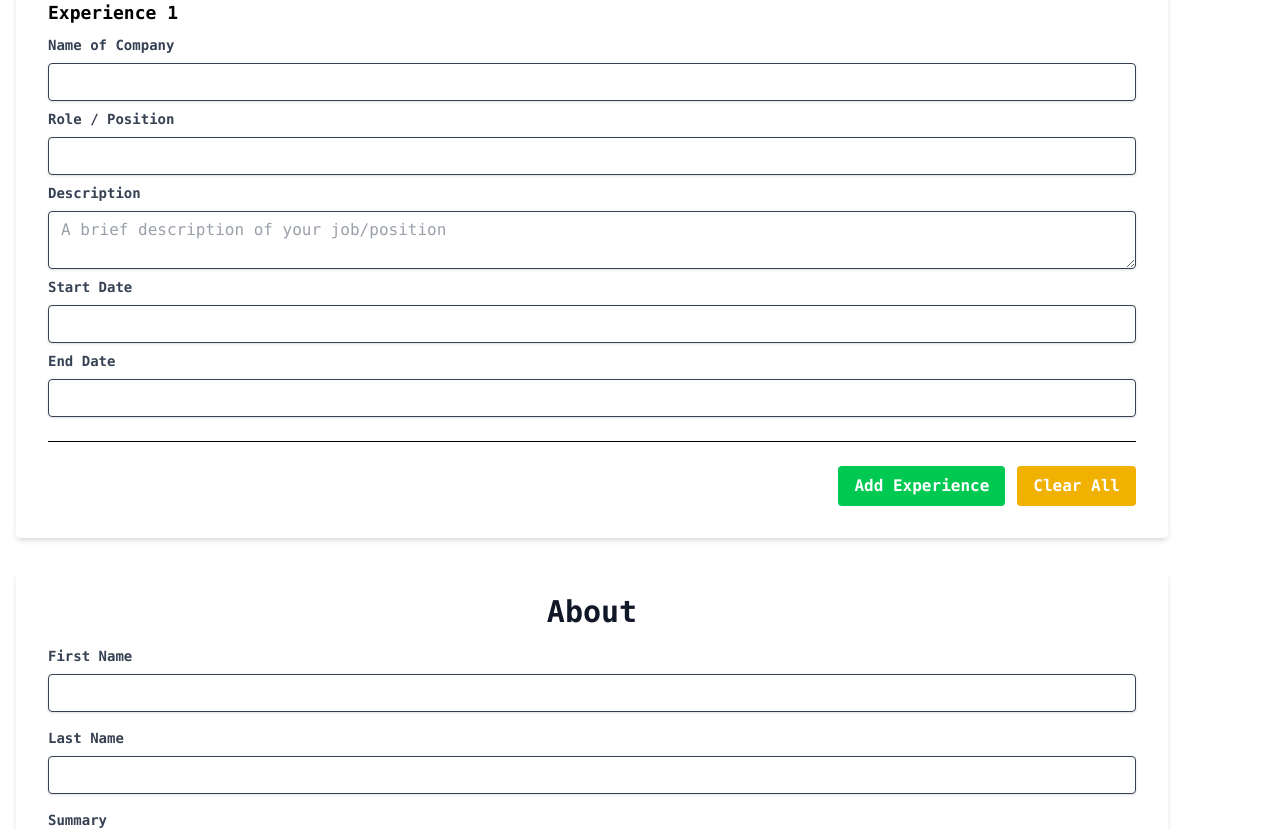
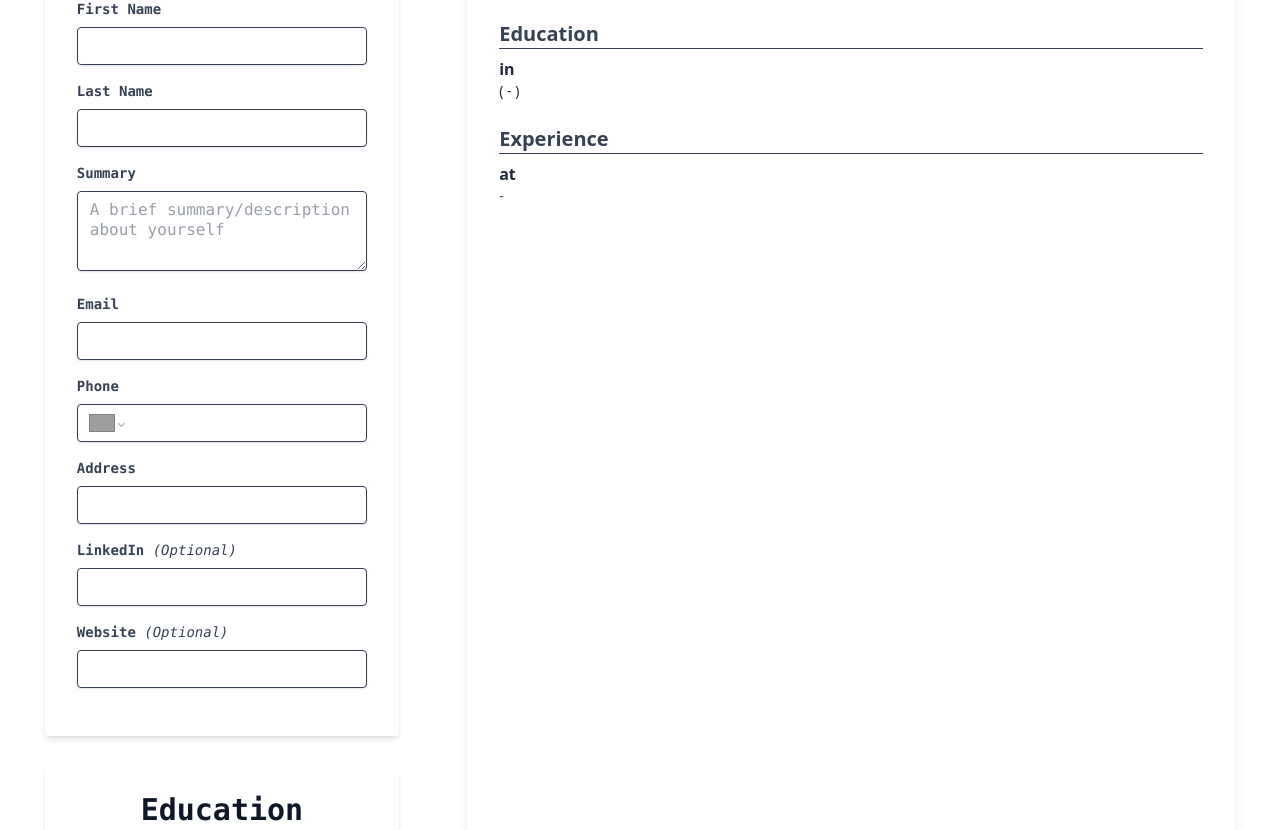
Before and after one commit to KwesitheDev/CV-Application, a React (Vite) app: page / in a window 1280 px wide. Shown: the part 171-1001 px from the top of the page. Built offline with nearby package versions, Linux system fonts and the light colour scheme; grey boxes are pictures that could not be loaded.

Commit message:
Changed components layout

```diff
--- a/src/App.jsx
+++ b/src/App.jsx
@@ -1,31 +1,81 @@
-import { useState } from 'react'
-import Header from './components/Header'
-import Education from './components/Education'
-import About from './components/About'
-import Experience from './components/Experience'
+import { useState, useRef } from 'react';
+//import ReactToPrint from 'react-to-print';
+import Header from './components/Header';
+import Education from './components/Education';
+import About from './components/About';
+import Experience from './components/Experience';
+import CVPreview from './components/CVPreview';
+import html2canvas from 'html2canvas';
+import jsPDF from 'jspdf';
+
 
 
 function App() {
   const [data, setData] = useState({
-    about: [],
+    about: {},
     experience: [],
     education: [],
-  })
+  });
 
-  const handleDataChange = (key, value) => setData({ ...data, [key]: value })
+  const componentRef = useRef();
+
+  const handleDataChange = (key, value) => {
+    setData((prev) => ({ ...prev, [key]: value }));
+  };
+
+  const handleDownloadPDF = async () => {
+    const element = componentRef.current;
+    if (!element) return;
+
+    const canvas = await html2canvas(element, { scale: 2 });
+    const imgData = canvas.toDataURL('image/jpeg', 1.0);
+
+    const pdf = new jsPDF('p', 'mm', 'a4');
+    const width = pdf.internal.pageSize.getWidth();
+    const height = (canvas.height * width) / canvas.width;
+
+    pdf.addImage(imgData, 'JPEG', 0, 0, width, height);
+    pdf.save('My_CV.pdf');
+  };
 
   return (
     <>
       <Header />
-      <div className="flex flex-wrap mb-2.5 flex-col sm:flex-row  ">
-        <Experience onChange={handleDataChange} />
-        {/* <Education onChange={handleDataChange} /> */}
-        <About onChange={handleDataChange} />
+      <div className="flex  flex-col md:flex-row justify-evenly">
+
+        <div className="flex flex-wrap mb-2.5 flex-col ">
+          <About onChange={(value) => handleDataChange('about', value)} />
+          <Education onChange={(value) => handleDataChange('education', value)} />
+          <Experience onChange={(value) => handleDataChange('experience', value)} />
+
+        </div>
+
+        <div className="flex flex-col">
+          <CVPreview
+            ref={componentRef}
+            about={data.about}
+            education={data.education}
+            experience={data.experience} />
+          <div className="text-center my-4">
+            <button
+              onClick={handleDownloadPDF}
+              className="bg-blue-600 text-white px-4 py-2 rounded hover:bg-blue-700"
+            >
+              Download PDF
+            </button>
+          </div>
+        </div>
+
       </div>
 
 
+
+
+
     </>
-  )
+  );
 }
 
-export default App
+{/**The handleDownload does not work as its having some conflicts from tailwind. Pending fix */ }
+
+export default App;
```
